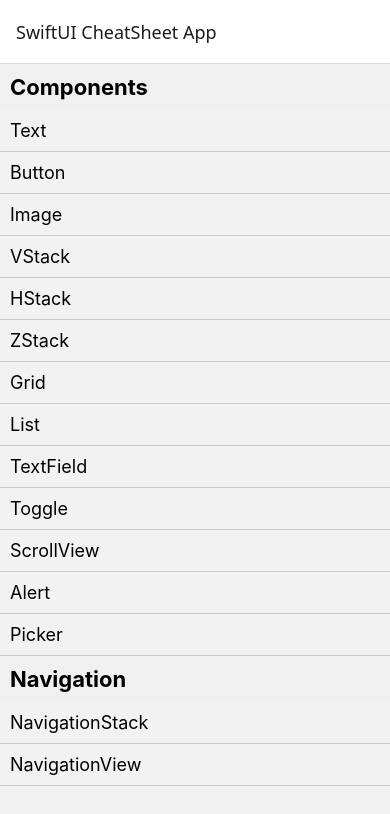
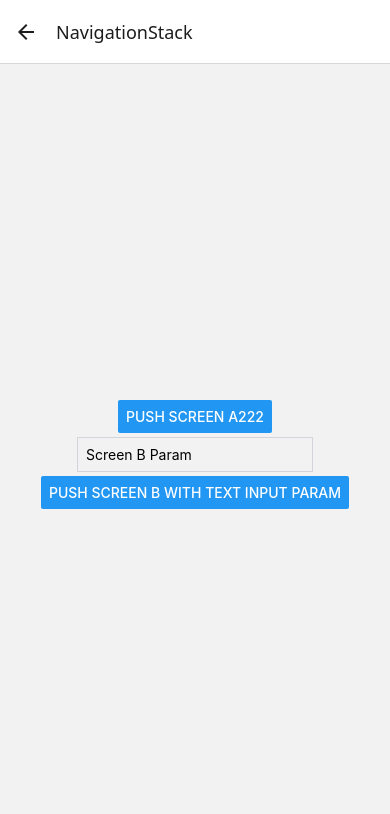
Before and after one commit to YugoMatsuda/ReactNative-SwiftUI-CheatSheetApp, a React Native app: screen /NavigationStackScreen in a window 390 px wide. Shown: the top 814 px of the page. Built offline with nearby package versions, Linux system fonts and the light colour scheme.

Commit message:
Add Navigatin Stack

```diff
--- a/App.tsx
+++ b/App.tsx
@@ -1,11 +1,11 @@
-import MainStackNavigator from "./src/navigation/MainStackNavigator";
+import RootStackNavigator from "./src/navigation/RootStackNavigator";
 import { NavigationContainer } from "@react-navigation/native";
 import "./global.css";
 
 export default function App() {
   return (
     <NavigationContainer>
-      <MainStackNavigator />
+      <RootStackNavigator />
     </NavigationContainer>
   );
 }
--- a/src/etc/screen-component-type.ts
+++ b/src/etc/screen-component-type.ts
@@ -15,6 +15,7 @@
   "ScrollViewScreen": undefined;
   "AlertScreen": undefined;
   "PickerScreen": undefined;
+  "NavigationStackScreen": undefined;
 };
 
 export type ScreenComponentProps<RouteName extends keyof ParamList> = {
--- a/src/etc/swift-ui-navigations.ts
+++ b/src/etc/swift-ui-navigations.ts
@@ -1,27 +1,43 @@
+import { ScreenComponentType } from "../etc/screen-component-type";
+import NavigationStackNavigator from "../screens/NavigationStackScreen";
+
 enum SwiftUINavigation {
-  NavigationStack = "navigationstack",
-  NavigationView = "navigationview",
+  NavigationStack = "navigationstack"
 }
 export { SwiftUINavigation };
+
+const SwiftUINavigationMap = {
+  [SwiftUINavigation.NavigationStack]: {
+    component: NavigationStackNavigator as ScreenComponentType<"NavigationStackScreen">,
+    routeName: "NavigationStackScreen" as const,
+    title: "NavigationStack",
+    presentationStyle: "modal" as const,
+    headerShown: false,
+  },
+};
 
 export const SwiftUINavigationUtils = {
   allCases(): SwiftUINavigation[] {
     return Object.values(SwiftUINavigation);
   },
-  title(component: SwiftUINavigation): string {
-    switch (component) {
-      case SwiftUINavigation.NavigationStack:
-        return "NavigationStack";
-      case SwiftUINavigation.NavigationView:
-        return "NavigationView";
-    }
+
+  componentType(component: SwiftUINavigation) {
+    return SwiftUINavigationMap[component].component;
   },
-  screenName(component: SwiftUINavigation): string {
-    switch (component) {
-      case SwiftUINavigation.NavigationStack:
-        return "NavigationStack Screen";
-      case SwiftUINavigation.NavigationView:
-        return "NavigationView Screen";
-    }
+
+  screenName(component: SwiftUINavigation) {
+    return SwiftUINavigationMap[component].routeName;
+  },
+
+  title(component: SwiftUINavigation) {
+    return SwiftUINavigationMap[component].title;
+  },
+
+  presentationStyle(component: SwiftUINavigation) {
+    return SwiftUINavigationMap[component].presentationStyle;
+  },
+
+  headerShown(component: SwiftUINavigation) {
+    return SwiftUINavigationMap[component].headerShown;
   },
 };
--- a/src/navigation/MainStackNavigator.tsx
+++ b/src/navigation/RootStackNavigator.tsx
@@ -1,10 +1,11 @@
 import { createStackNavigator } from "@react-navigation/stack";
 import RootScreen from "../screens/RootScreen";
 import { SwiftUIComponentUtils } from "../etc/swift-ui-component";
+import { SwiftUINavigationUtils } from "../etc/swift-ui-navigations";
 
 const Stack = createStackNavigator();
 
-function MainStackNavigator() {
+function RootStackNavigator() {
   return (
     <Stack.Navigator>
       <Stack.Screen name="SwiftUI CheatSheet App" component={RootScreen} />
@@ -20,8 +21,24 @@
           options={{ title: SwiftUIComponentUtils.title(item) }}
         />
       ))}
+      {SwiftUINavigationUtils.allCases().map((item) => (
+        <Stack.Screen
+          key={SwiftUINavigationUtils.screenName(item)}
+          name={SwiftUINavigationUtils.screenName(item)}
+          component={
+            SwiftUINavigationUtils.componentType(
+              item
+            ) as React.ComponentType<any>
+          }
+          options={{
+            title: SwiftUINavigationUtils.title(item),
+            presentation: SwiftUINavigationUtils.presentationStyle(item),
+            headerShown: SwiftUINavigationUtils.headerShown(item),
+          }}
+        />
+      ))}
     </Stack.Navigator>
   );
 }
 
-export default MainStackNavigator;
+export default RootStackNavigator;
--- /dev/null
+++ b/src/screens/NavigationStackScreen.tsx
@@ -0,0 +1,141 @@
+import { View, Text, TextInput, Button, TouchableOpacity } from "react-native";
+import React from "react";
+import { createStackNavigator } from "@react-navigation/stack";
+import { useNavigation, useRoute, RouteProp } from "@react-navigation/native";
+import { StackNavigationProp } from "@react-navigation/stack";
+
+const NavigationStackScreen = () => {
+  const navigation = useNavigation<StackNavigationProp<ParamList>>();
+  const [param, setParam] = React.useState("");
+  return (
+    <View className="flex-1 justify-center items-center gap-y-1">
+      <Button
+        title="Push Screen A222"
+        onPress={() => navigation.navigate("ScreenA")}
+      />
+      <TextInput
+        placeholder="Screen B Param"
+        value={param}
+        onChangeText={setParam}
+        className="border border-gray-300 p-2"
+      />
+
+      <Button
+        title="Push Screen B with text input param"
+        onPress={() => navigation.navigate("ScreenB", { receivedParam: param })}
+      />
+    </View>
+  );
+};
+
+type ParamList = {
+  NavigationStackScreen: undefined;
+  ScreenA: undefined;
+  ScreenB: { receivedParam: string };
+};
+
+type NavigationProp = StackNavigationProp<ParamList>;
+
+const ScreenA = () => {
+  const [param, setParam] = React.useState("");
+  const navigation = useNavigation<NavigationProp>();
+
+  return (
+    <View className="flex-1 justify-center items-center gap-y-1">
+      <Text style={{ fontSize: 24, marginBottom: 16 }}>Screen A</Text>
+
+      <TextInput
+        placeholder="Screen B Param"
+        value={param}
+        onChangeText={setParam}
+        style={{
+          borderWidth: 1,
+          borderColor: "#ccc",
+          padding: 8,
+          marginBottom: 16,
+          borderRadius: 4,
+        }}
+      />
+
+      <Button
+        title="Push Screen B with text input param"
+        onPress={() => navigation.navigate("ScreenB", { receivedParam: param })}
+      />
+
+      <Button title="Pop" onPress={() => navigation.goBack()} />
+
+      <Button
+        title="Pop to root"
+        onPress={() =>
+          navigation.reset({
+            index: 0,
+            routes: [{ name: "NavigationStackScreen" }],
+          })
+        }
+      />
+    </View>
+  );
+};
+
+const ScreenB = () => {
+  const navigation = useNavigation<NavigationProp>();
+  const route = useRoute<RouteProp<ParamList, "ScreenB">>();
+  const { receivedParam } = route.params;
+
+  return (
+    <View className="flex-1 justify-center items-center gap-y-1">
+      <Text style={{ fontSize: 24, marginBottom: 16 }}>
+        {receivedParam || "Empty Param"}
+      </Text>
+
+      <Button
+        title="Push Screen A"
+        onPress={() => navigation.navigate("ScreenA")}
+      />
+
+      <Button title="Pop" onPress={() => navigation.goBack()} />
+
+      <Button
+        title="Pop to root"
+        onPress={() =>
+          navigation.reset({
+            index: 0,
+            routes: [{ name: "NavigationStackScreen" }],
+          })
+        }
+      />
+    </View>
+  );
+};
+
+const Stack = createStackNavigator();
+
+function NavigationStackNavigator() {
+  return (
+    <Stack.Navigator initialRouteName="NavigationStackScreen">
+      <Stack.Screen
+        name="NavigationStackScreen"
+        component={NavigationStackScreen}
+        options={{
+          title: "NavigationStack",
+        }}
+      />
+      <Stack.Screen
+        name="ScreenA"
+        component={ScreenA}
+        options={{
+          title: "Screen A",
+        }}
+      />
+      <Stack.Screen
+        name="ScreenB"
+        component={ScreenB}
+        options={{
+          title: "Screen B",
+        }}
+      />
+    </Stack.Navigator>
+  );
+}
+
+export default NavigationStackNavigator;
--- a/src/screens/RootScreen.tsx
+++ b/src/screens/RootScreen.tsx
@@ -1,4 +1,4 @@
-import { Text, View, SectionList, TouchableOpacity } from "react-native";
+import { Text, View, SectionList, TouchableOpacity, Modal } from "react-native";
 import React from "react";
 import { sections, SectionData, SectionItem } from "../etc/sections";
 import { useNavigation } from "@react-navigation/native";
@@ -6,12 +6,16 @@
   SwiftUIComponent,
   SwiftUIComponentUtils,
 } from "../etc/swift-ui-component";
-import { SwiftUINavigation } from "../etc/swift-ui-navigations";
+import {
+  SwiftUINavigation,
+  SwiftUINavigationUtils,
+} from "../etc/swift-ui-navigations";
 
 const RootScreen = () => {
   const navigation = useNavigation<any>();
 
   return (
+    <View>
       <SectionList<SectionItem, SectionData>
         sections={sections}
         keyExtractor={(item) => item.key}
@@ -33,6 +37,9 @@
                 )
               ) {
                 const navigationKey = item.key as SwiftUINavigation;
+                navigation.navigate(
+                  SwiftUINavigationUtils.screenName(navigationKey)
+                );
               }
             }}
           >
@@ -49,6 +56,7 @@
           </View>
         )}
       />
+    </View>
   );
 };
 
```
Lines whose indentation alone changed are shown as unchanged.
